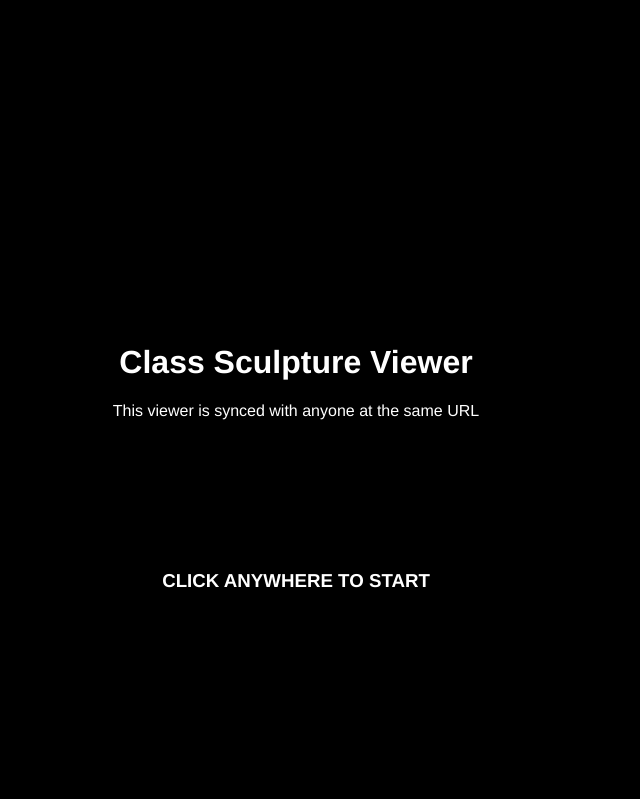
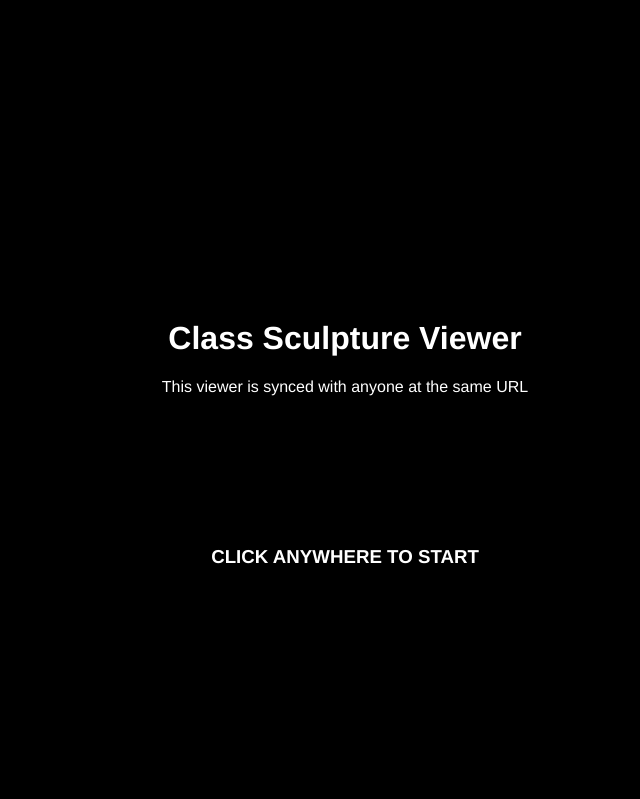
Before and after one commit to brendanluu/sculptureApp, a website: page public/index.html in a window 1280 px wide. Shown: the top 799 px of the page, without its empty margins (344-984 px from the left). Drawn offline with nearby package versions, Linux system fonts and the light colour scheme; no server answers.

Commit message:
style start screen

```diff
--- a/public/style.css
+++ b/public/style.css
@@ -87,10 +87,10 @@ a-scene{
 #starttext{
   margin-left: auto;
   margin-right: auto;
-  text-align: center;
-  margin-top: 43vh;
-  padding-left: 10px;
-  padding-right: 10px;
+  margin-top: 40vh;
+  padding-left: 10vw;
+  padding-right: 30px;
+  max-width: 600px;
 }
 #starttext h3{
   margin-top: 150px;
@@ -150,3 +150,9 @@ a-scene{
 
 
 }
+
+@media screen and (min-width: 800px) {
+  #starttext{
+    text-align: center;
+  }
+}
```
